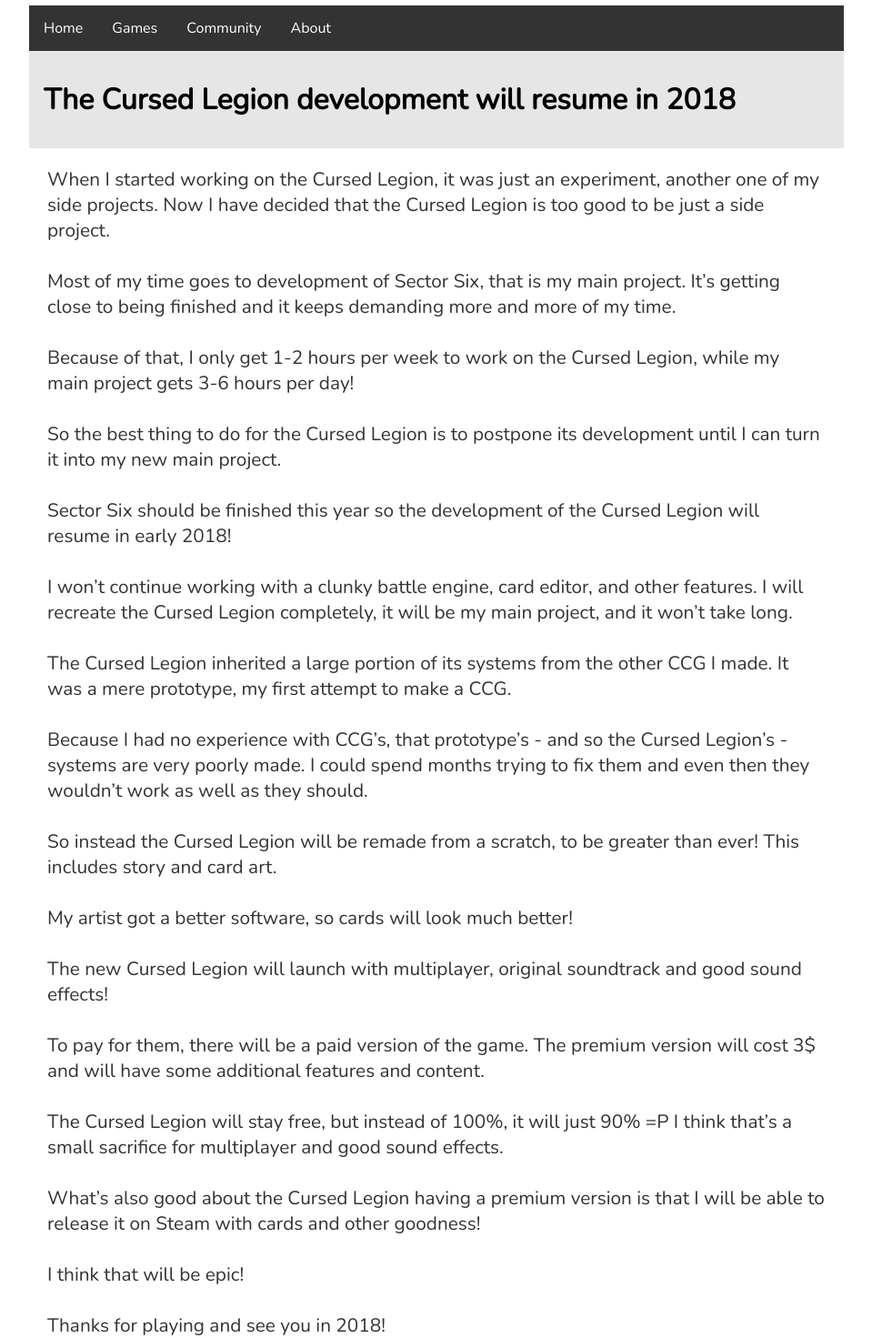
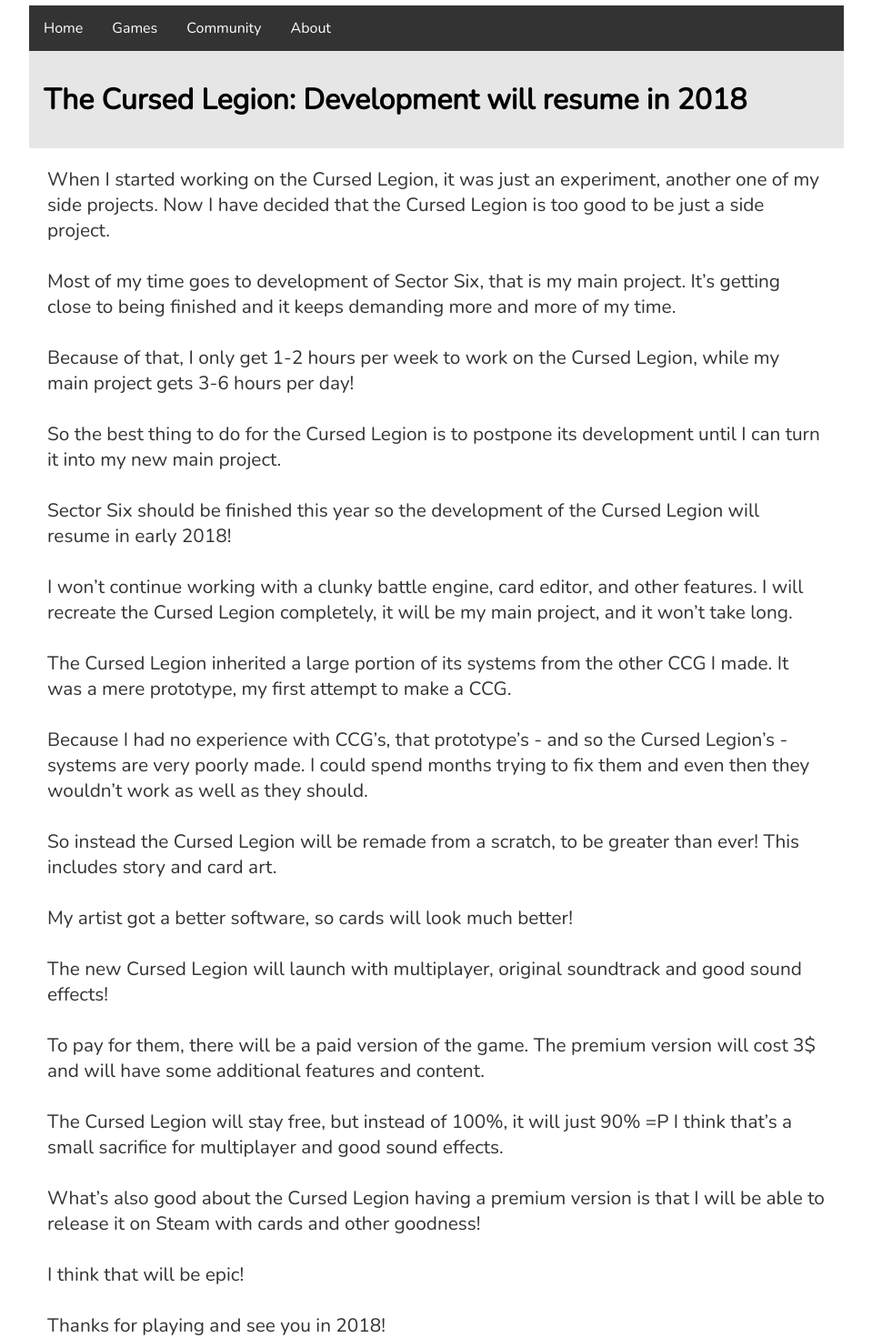
Before and after one commit to Phoebe3663/Zuurix.github.io, a Jekyll site: the page built from _posts/2017-06-17-tcl-will-resume-in-2018.md, in a window 1280 px wide. Shown: the part 308-1779 px from the top of the page at 91% size, without its empty margins (160-1119 px from the left). Built offline with Jekyll 4.4.1, drawn with Linux system fonts in a browser that asks for light colours; comment, search, counter and statistics services are not loaded; grey boxes are pictures that could not be loaded.

```diff
--- a/_posts/2017-06-17-tcl-will-resume-in-2018.md
+++ b/_posts/2017-06-17-tcl-will-resume-in-2018.md
@@ -1,6 +1,6 @@
 ---
 layout: post
-title: "The Cursed Legion development will resume in 2018"
+title: "The Cursed Legion: Development will resume in 2018"
 date: 2017-06-17
 ---
 
```
